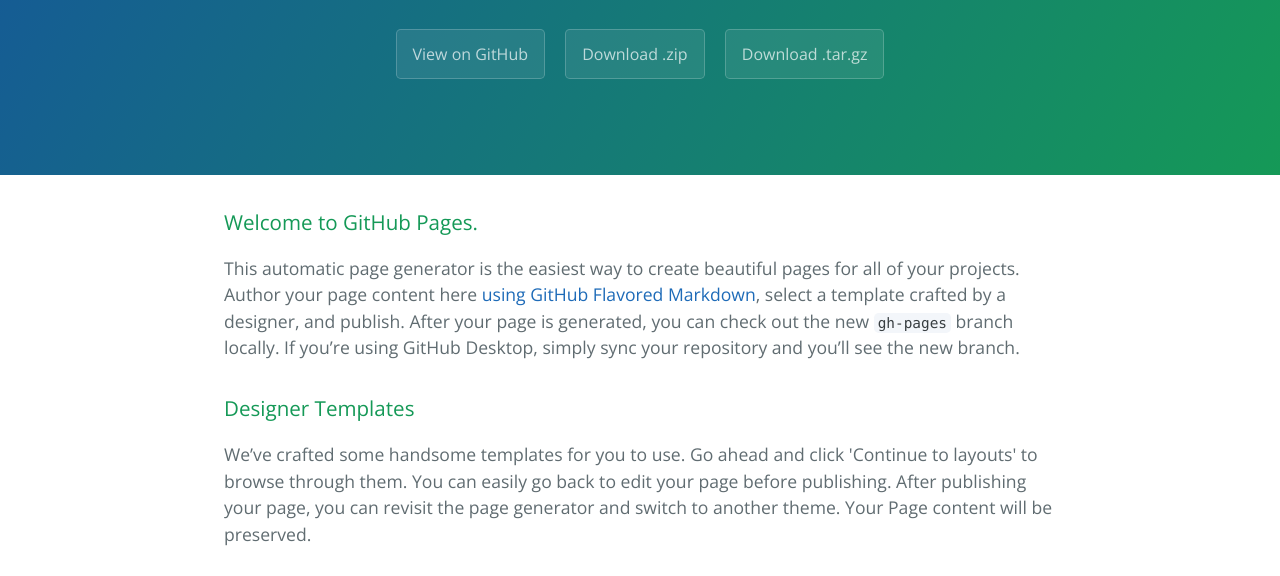
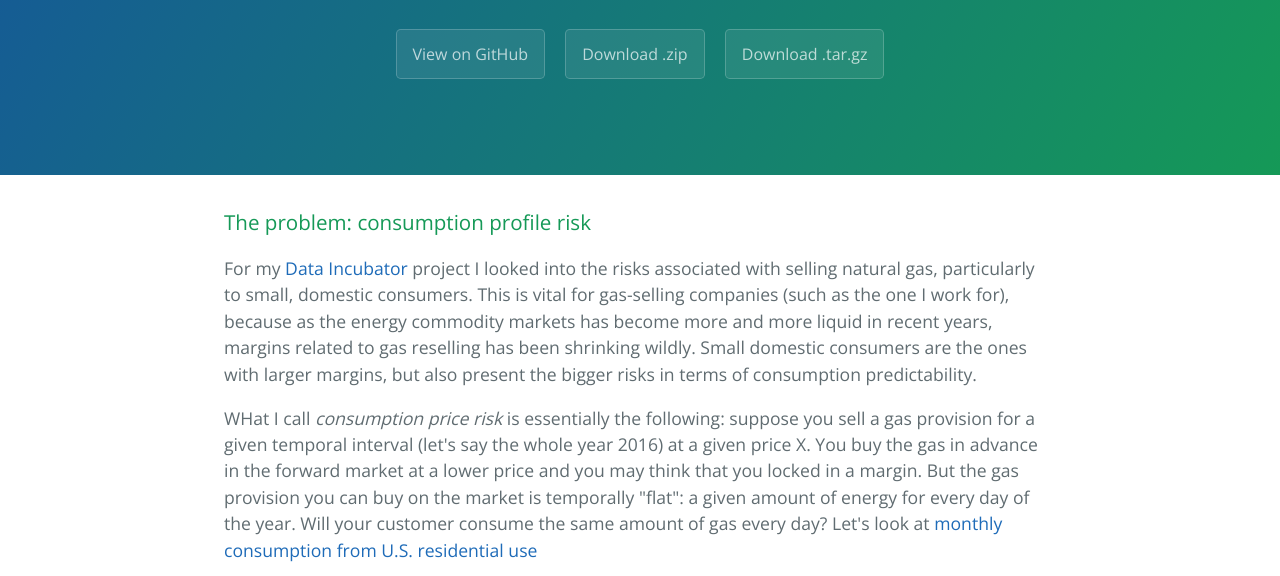
Before and after one commit to etesio/gas-consumption, a plain HTML site: page index.html in a window 1280 px wide. Shown: the part 208-784 px from the top of the page. Drawn offline with nearby package versions, Linux system fonts and the light colour scheme.

```diff
--- a/index.html
+++ b/index.html
@@ -20,9 +20,13 @@
 
     <section class="main-content">
       <h3>
-<a id="welcome-to-github-pages" class="anchor" href="#welcome-to-github-pages" aria-hidden="true"><span aria-hidden="true" class="octicon octicon-link"></span></a>Welcome to GitHub Pages.</h3>
+<a id="the-problem-consumption-profile-risk" class="anchor" href="#the-problem-consumption-profile-risk" aria-hidden="true"><span aria-hidden="true" class="octicon octicon-link"></span></a>The problem: consumption profile risk</h3>
 
-<p>This automatic page generator is the easiest way to create beautiful pages for all of your projects. Author your page content here <a href="https://guides.github.com/features/mastering-markdown/">using GitHub Flavored Markdown</a>, select a template crafted by a designer, and publish. After your page is generated, you can check out the new <code>gh-pages</code> branch locally. If you’re using GitHub Desktop, simply sync your repository and you’ll see the new branch.</p>
+<p>For my <a href="https://www.thedataincubator.com/">Data Incubator</a> project I looked into the risks associated with selling natural gas, particularly to small, domestic consumers. This is vital for gas-selling companies (such as the one I work for), because as the energy commodity markets has become more and more liquid in recent years, margins related to gas reselling has been shrinking wildly. Small domestic consumers are the ones with larger margins, but also present the bigger risks in terms of consumption predictability.</p>
+
+<p>WHat I call <em>consumption price risk</em> is essentially the following: suppose you sell a gas provision for a given temporal interval (let's say the whole year 2016) at a given price X. You buy the gas in advance in the forward market at a lower price and you may think that you locked in a margin. But the gas provision you can buy on the market is temporally "flat": a given amount of energy for every day of the year. Will your customer consume the same amount of gas every day? Let's look at <a href="http://www.eia.gov/dnav/ng/ng_cons_sum_a_EPG0_vrs_mmcf_m.htm">monthly consumption from U.S. residential use</a></p>
+
+
 
 <h3>
 <a id="designer-templates" class="anchor" href="#designer-templates" aria-hidden="true"><span aria-hidden="true" class="octicon octicon-link"></span></a>Designer Templates</h3>
```
Also changed, not shown: params.json (+1 -1 lines).
